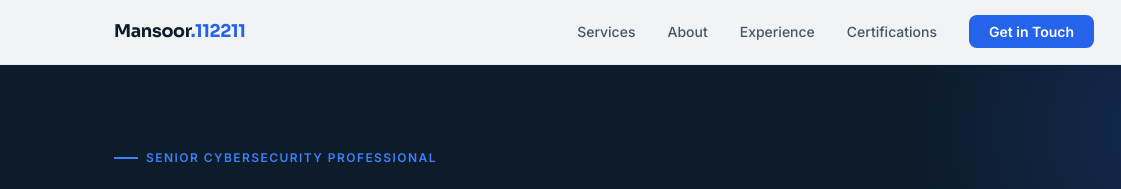
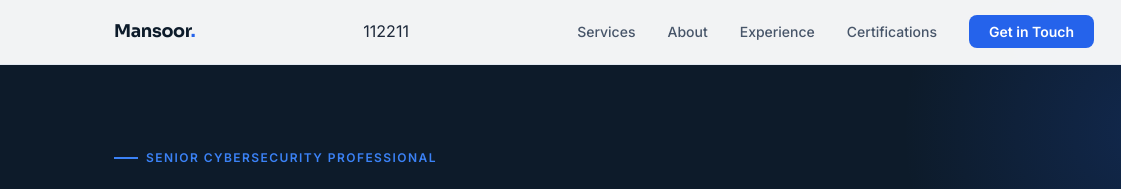
Before and after one commit to th3mansoor/PersonalWeb, a plain HTML site: page index.html in a window 1280 px wide. Shown: the top 189 px of the page, 0-1121 px from the left. Drawn offline with Linux system fonts and the light colour scheme; grey boxes are pictures that could not be loaded.

Commit message:
Update index.html

```diff
--- a/index.html
+++ b/index.html
@@ -933,7 +933,7 @@
 <!-- NAV -->
 <nav id="nav">
   <div class="container nav-inner">
-    <a href="#" class="nav-logo">Mansoor<span>.</span><span class="foo">112211</span></a>
+    <a href="#" class="nav-logo">Mansoor<span>.</span><a class="foo">112211</a></a>
     <ul class="nav-links">
       <li><a href="#services">Services</a></li>
       <li><a href="#about">About</a></li>
```
